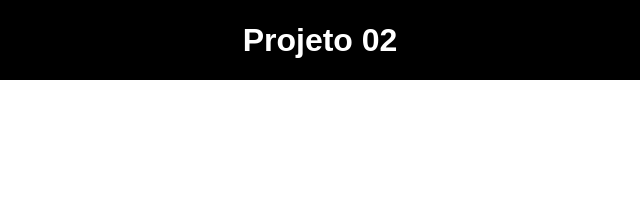
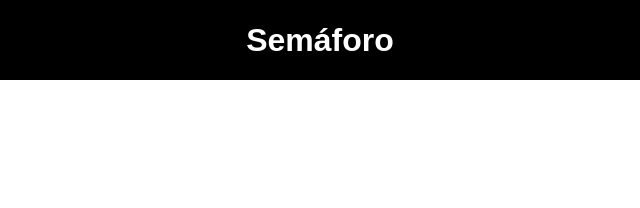
Before and after one commit to wilgnerjr/semaforo, a plain HTML site: page index.html in a window 1280 px wide. Shown: the top 208 px of the page, 320-960 px from the left. Drawn offline with Linux system fonts and the light colour scheme.

Commit message:
Update index.html

```diff
--- a/index.html
+++ b/index.html
@@ -6,11 +6,11 @@
     <meta name="viewport" content="width=device-width, initial-scale=1.0">
     <!-- Configurações Iniciais HTML -->
     <link rel="stylesheet" href="css/style.css">
-    <title>Projeto 02</title>
+    <title>Semáforo</title>
 </head>
 <body>
     <header>
-        <h1>Projeto 02</h1>
+        <h1>Semáforo</h1>
     </header>
     <main>
         <div>
```
